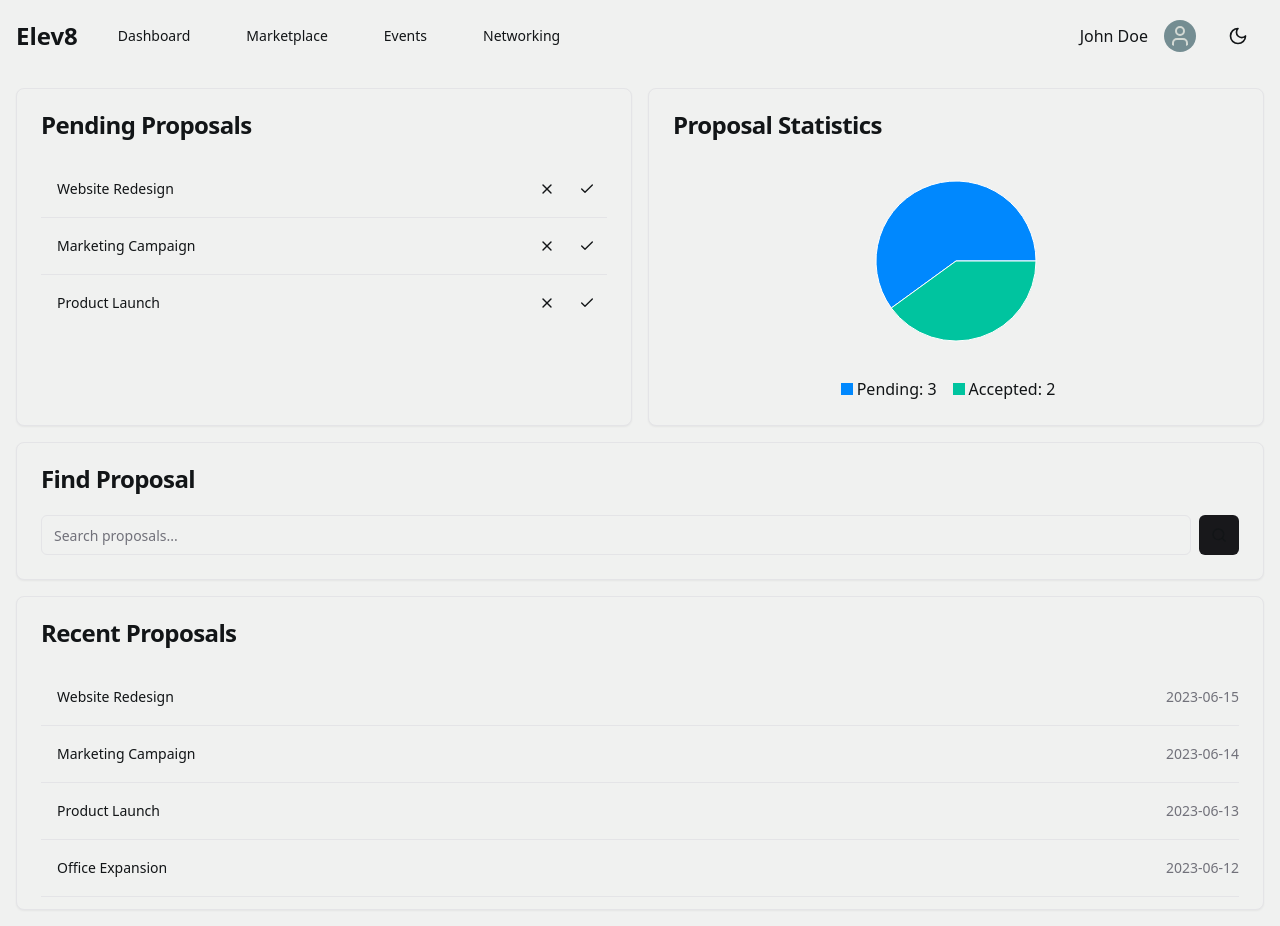
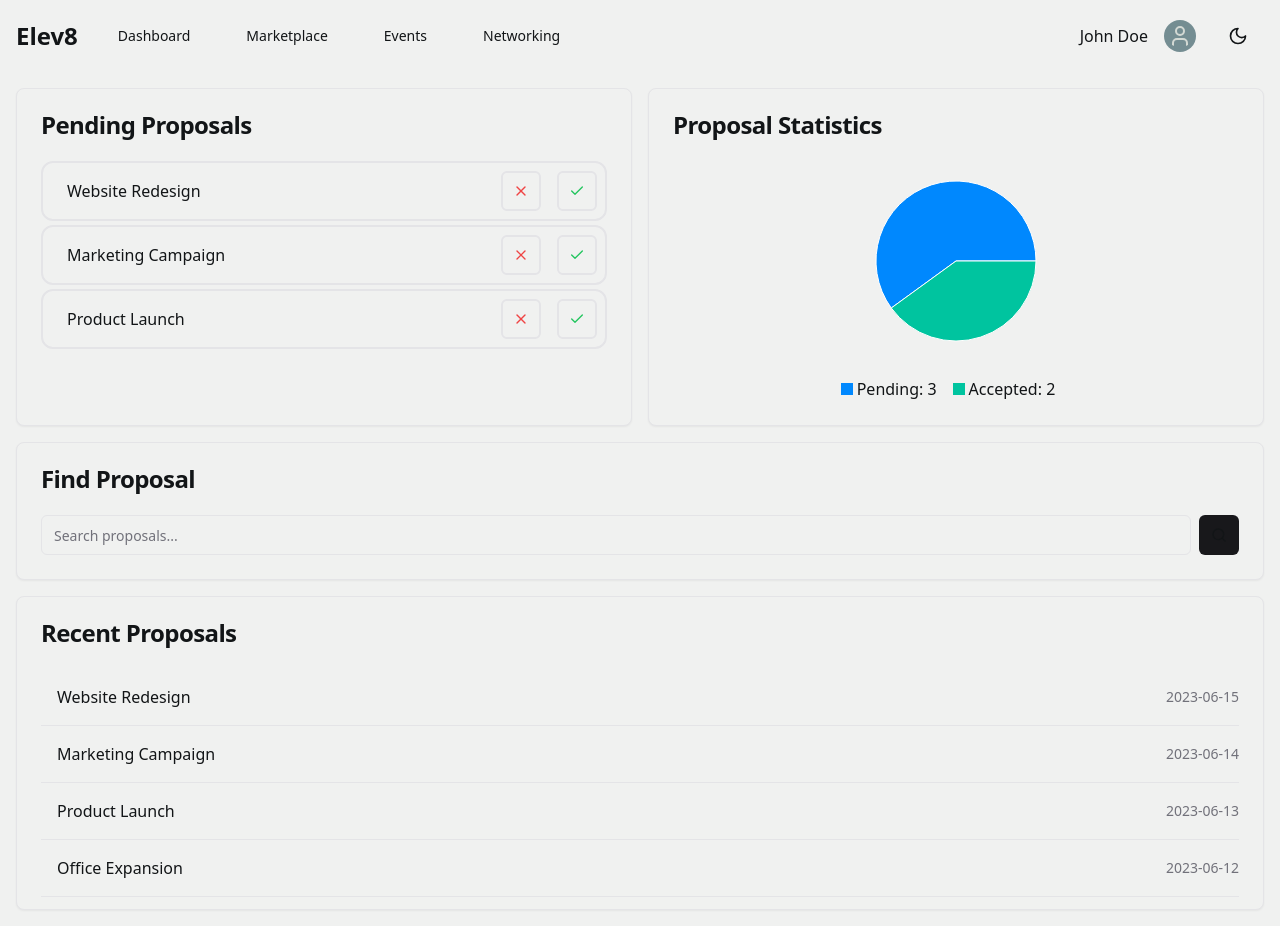
Before and after one commit to Asim-Shah-2004/MIT-HACK, a React (Vite) app in the folder client/: page /proposal in a window 1280 px wide. Built offline with nearby package versions, Linux system fonts and the light colour scheme.

Commit message:
update proposal page

```diff
--- a/client/src/App.jsx
+++ b/client/src/App.jsx
@@ -20,7 +20,7 @@ function App() {
         <Routes>
           <Route path="/" element={<LandingPage />} />
           <Route path="/login" element={<AuthPage />} />
-          <Route path="/event" element={<EventPage />} />
+          <Route path="/events" element={<EventPage />} />
           <Route path="/network" element={<NetworkingPage2 />} />
           <Route path="/dashboard" element={<Dashboard />} />
           <Route path="/chat" element={<Elev8Chat />} />
--- a/client/src/components/Proposal.jsx
+++ b/client/src/components/Proposal.jsx
@@ -10,7 +10,14 @@ import {
   DialogTitle,
   DialogFooter,
 } from "@/components/ui/dialog";
-import { PieChart, Pie, Cell, ResponsiveContainer } from 'recharts';
+import {
+  PieChart,
+  Pie,
+  Cell,
+  Tooltip,
+  ResponsiveContainer,
+  Label
+} from 'recharts';
 import useTheme from "@/hooks/useTheme";
 import Navbar from "./Navbar";
 
@@ -53,16 +60,20 @@ const ProposalPage = () => {
             </CardHeader>
             <CardContent className="overflow-y-auto h-60">
               {proposals.filter(p => p.status === 'pending').map(proposal => (
-                <div key={proposal.id} className="flex items-center justify-between py-2 border-b last:border-b-0">
-                  <Button variant="link" className={isDarkMode ? 'text-white' : 'text-dark1'} onClick={() => setSelectedProposal(proposal)}>
+                <div key={proposal.id} className="flex items-center justify-between p-2 border-2 rounded-xl mb-1">
+                  <Button
+                    variant="link"
+                    className={`flex flex-1 justify-start ${isDarkMode ? 'text-white' : 'text-dark1'} text-md`}
+                    onClick={() => setSelectedProposal(proposal)}
+                  >
                     {proposal.title}
                   </Button>
                   <div>
-                    <Button variant="ghost" size="icon" onClick={() => handleProposalChange(proposal.id, 'rejected')}>
-                      <X className={`h-4 w-4 ${isDarkMode ? 'text-white' : 'text-dark1'}`} />
+                    <Button variant="ghost" size="icon" className="mr-4 border-2" onClick={() => handleProposalChange(proposal.id, 'rejected')}>
+                      <X className={"h-4 w-4 text-red-500"} />
                     </Button>
-                    <Button variant="ghost" size="icon" onClick={() => handleProposalChange(proposal.id, 'accepted')}>
-                      <Check className={`h-4 w-4 ${isDarkMode ? 'text-white' : 'text-dark1'}`} />
+                    <Button variant="ghost" size="icon" className="border-2" onClick={() => handleProposalChange(proposal.id, 'rejected')}>
+                      <Check className={"h-4 w-4 text-green-500"} />
                     </Button>
                   </div>
                 </div>
@@ -75,15 +86,27 @@ const ProposalPage = () => {
               <CardTitle className={isDarkMode ? 'text-white' : 'text-dark1'}>Proposal Statistics</CardTitle>
             </CardHeader>
             <CardContent>
+              {/* <div className="select-none"> Prevents text selection */}
                 <ResponsiveContainer width="100%" height={200}>
                   <PieChart>
-                  <Pie data={chartData} cx="50%" cy="50%" outerRadius={80} fill="#8884d8" dataKey="value">
+                    <Pie
+                      data={chartData}
+                      cx="50%"
+                      cy="50%"
+                      outerRadius={80}
+                      fill="#8884d8"
+                      dataKey="value"
+                      isAnimationActive={true} // Enable animation
+                      // pointerEvents="none" // Disable interactions
+                    >
                       {chartData.map((entry, index) => (
                         <Cell key={`cell-${index}`} fill={COLORS[index % COLORS.length]} />
                       ))}
                     </Pie>
+                    <Tooltip />
                   </PieChart>
                 </ResponsiveContainer>
+              {/* </div> */}
               <div className="flex justify-center mt-4">
                 {chartData.map((entry, index) => (
                   <div key={`legend-${index}`} className="flex items-center mr-4">
@@ -135,7 +158,11 @@ const ProposalPage = () => {
           <CardContent className="overflow-y-auto h-60">
             {proposals.sort((a, b) => new Date(b.date) - new Date(a.date)).slice(0, 5).map(proposal => (
               <div key={proposal.id} className="flex items-center justify-between py-2 border-b last:border-b-0">
-                <Button variant="link" className={isDarkMode ? 'text-white' : 'text-dark1'} onClick={() => setSelectedProposal(proposal)}>
+                <Button
+                  variant="link"
+                  className={`flex flex-1 justify-start ${isDarkMode ? 'text-white' : 'text-dark1'} text-md`}
+                  onClick={() => setSelectedProposal(proposal)}
+                >
                   {proposal.title}
                 </Button>
                 <span className={`text-sm ${isDarkMode ? 'text-gray-300' : 'text-muted-foreground'}`}>{proposal.date}</span>
@@ -145,7 +172,7 @@ const ProposalPage = () => {
         </Card>
 
         <Dialog open={!!selectedProposal} onOpenChange={() => setSelectedProposal(null)}>
-          <DialogContent className={isDarkMode ? 'bg-dark2 text-light2' : 'bg-light2 text-dark1'}>
+          <DialogContent hideClose className={isDarkMode ? 'bg-dark2 text-light2 [&>button]:hidden' : 'bg-light2 text-dark1 [&>button]:hidden'}>
             <DialogHeader>
               <DialogTitle className={isDarkMode ? 'text-white' : 'text-dark1'}>{selectedProposal?.title}</DialogTitle>
               <Button variant="ghost" size="icon" className={`absolute right-4 top-4 ${isDarkMode ? 'text-white' : 'text-dark1'}`} onClick={() => setSelectedProposal(null)}>
```
Lines whose indentation alone changed are shown as unchanged.
